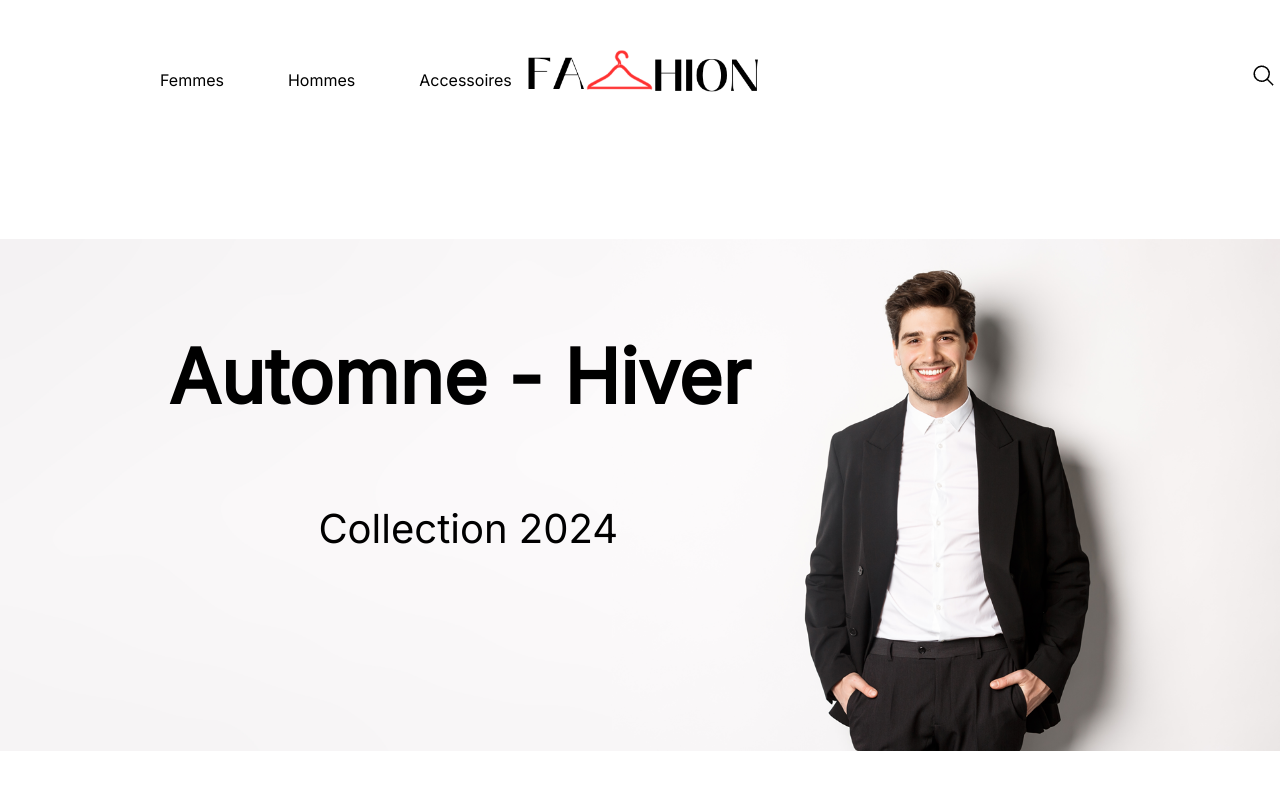
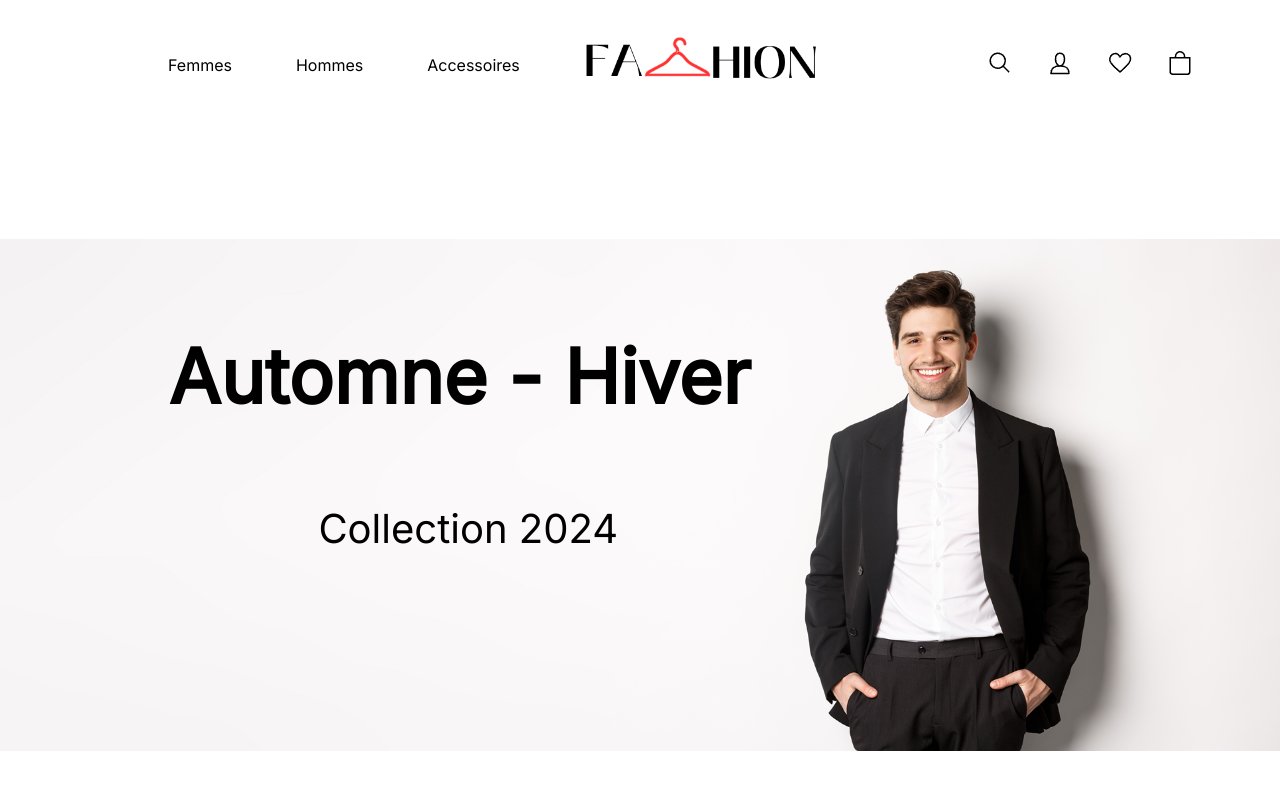
Before and after one commit to Anthoonyyy/SiteEcommerce, a plain HTML site: page index.html in a window 1280 px wide. Shown: the top 800 px of the page. Drawn offline with nearby package versions, Linux system fonts and the light colour scheme.

Commit message:
Changement du menu avec flexbox

```diff
--- a/index.html
+++ b/index.html
@@ -16,17 +16,21 @@
 </head>
 
 <body>
-    <nav>
+    <nav id="navbar">
         <ul>
             <li><a href="#">Femmes</a></li>
             <li><a href="#">Hommes</a></li>
             <li><a href="#">Accessoires</a></li>
         </ul>
-        <img src="images/logo.png" alt="logo fashion" id="logo">
-        <a href="#" class="icones"><img src="images/iconerecherche.png" alt="icone loupe"></a>
-        <a href="#" class="icones"><img src="images/iconeuser.png" alt="icone user"></a>
-        <a href="#" class="icones"><img src="images/iconecoeurnew.png" alt="icone coeur"></a>
-        <a href="#" class="icones"><img src="images/iconepanier.png" alt="icone panier"></a>
+        <div id="logo">
+            <img src="images/logo.png" alt="logo fashion">
+        </div>
+        <div id="icones">
+            <a href="#" class="icones"><img src="images/iconerecherche.png" alt="icone loupe"></a>
+            <a href="#" class="icones"><img src="images/iconeuser.png" alt="icone user"></a>
+            <a href="#" class="icones"><img src="images/iconecoeurnew.png" alt="icone coeur"></a>
+            <a href="#" class="icones"><img src="images/iconepanier.png" alt="icone panier"></a>
+        </div>
     </nav>
     <main>
 
@@ -62,7 +66,8 @@
     <footer>
         <div id="logoFooter">
             <img src="images/logosansfond.png" alt="Logo fashion ">
-            <p>Lorem ipsum dolor sit amet, consectetur adipiscing elit, <br>sed do eiusmod tempor incididunt cilisis. </p>
+            <p>Lorem ipsum dolor sit amet, consectetur adipiscing elit, <br>sed do eiusmod tempor incididunt cilisis.
+            </p>
         </div>
         <div id="paiements">
             <img src="images/mastercard.png" alt="logo mastercard">
--- a/style.css
+++ b/style.css
@@ -14,52 +14,65 @@ body {
 }
 
 /* --------------------------NAVBAR----------------------------------------------------------*/
-nav {
+#navbar {
     background-color: transparent;
     height: 130px;
+    display: flex;
+    justify-content: space-between;
+    align-items: center;
 
 }
 
 ul {
     list-style-type: none;
     margin: 0;
+    display: flex;
+    margin-left: 6em;
+
 }
 
+
+
 li {
-    display: inline-block;
-    margin: 30px;
-    position: relative;
-    top: 40px;
-    left: 90px;
+    margin: 2em;
+
 }
 
 li a {
     text-decoration: none;
     color: black;
     font-family: 'Inter', sans-serif;
+
+
 }
+
 
 /*Ajoute une bordure rouge en dessous des liens li*/
 li a:hover {
     border-bottom: 2px solid red;
 }
 
+
+
+#logo {
+    margin-right: 10%;
+}
+
 /*Correspond à la photo du logo "Fashion"*/
-#logo {
+#logo img {
     width: 250px;
-    display: block;
-    margin: 0 auto;
-    position: relative;
-    top: -40px;
 
 }
 
+#icones {
+    margin-right: 4.5em;
+
+}
+
+
 /*Représente les icones loupe, coeur, panier etc*/
 .icones img {
-    margin: 12px;
-    position: relative;
-    left: 155vh;
-    top: -100px;
+    margin: 1em;
 
 }
 
```
